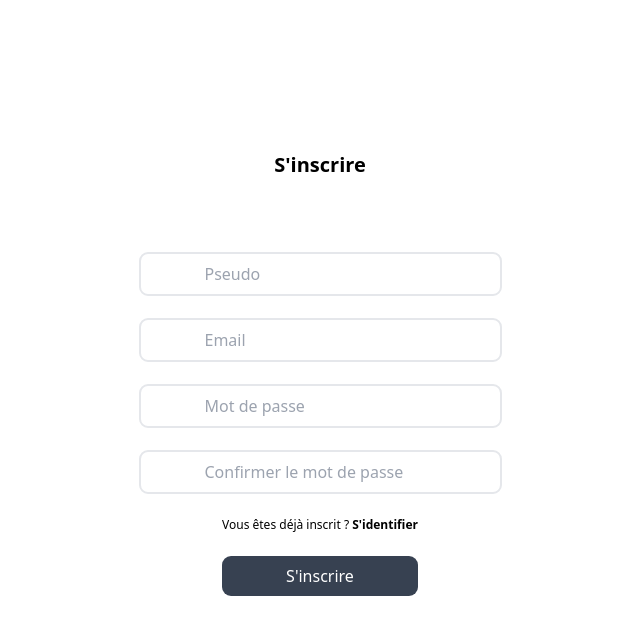
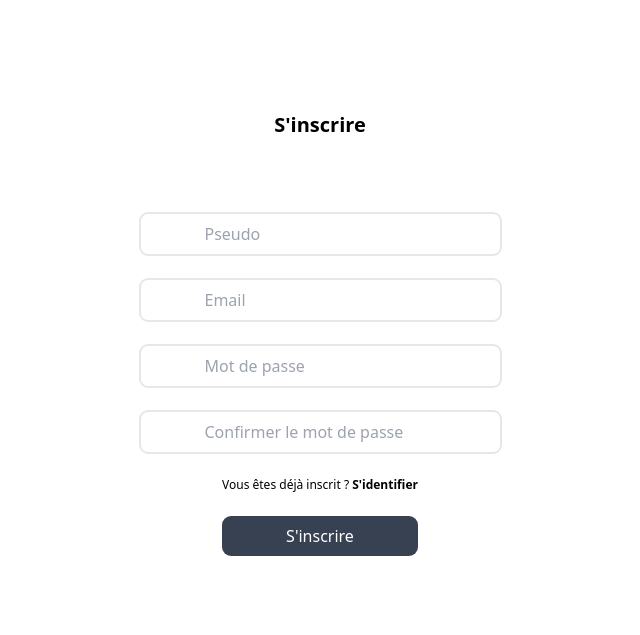
Before and after one commit to albanledev/DEVLAB-2, a PHP site: page /inscription.php in a window 1280 px wide. Shown: the top 635 px of the page, without its empty margins (320-960 px from the left). Run offline with PHP 8.4, Linux system fonts and the light colour scheme; some libraries are stand-ins or nearby versions.

Commit message:
:bug: FRONT page inscription v1

```diff
--- a/inscription.php
+++ b/inscription.php
@@ -71,7 +71,7 @@ session_start();
     ?>
 
     <form class="text-center" action="inscription_traitement.php" method="post">
-        <h2 class="mt-[150px] mb-[50px] text-center font-poppins font-semibold text-[20px]">S'inscrire</h2>
+        <h2 class="mt-[110px] mb-[50px] text-center font-poppins font-semibold text-[20px]">S'inscrire</h2>
         <div class="pt-[22px] px-[22px] form-group">
             <input type="text" name="pseudo" class="p-1 px-16 py-2 rounded-[9px] border-2 form-control" placeholder="Pseudo" required>
         </div>
```
